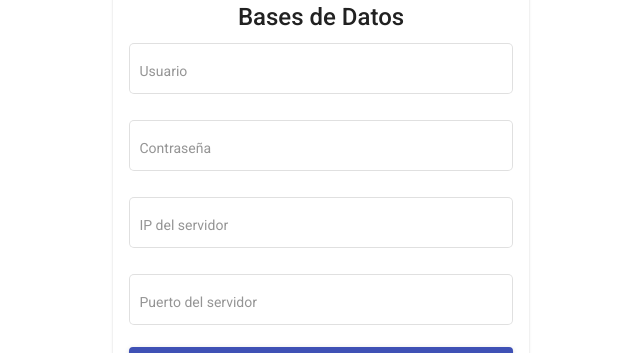
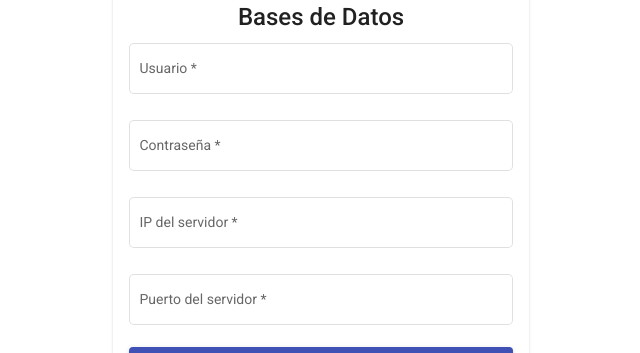
Before and after one commit to javan9916/ProyectoBasesII, an Angular app: page /login in a window 1280 px wide. Shown: the part 153-506 px from the top of the page, without its empty margins (319-959 px from the left). Built offline with nearby package versions, Linux system fonts and the light colour scheme.

Commit message:
avance login

```diff
--- a/src/app/admin/admin.component.css
+++ b/src/app/admin/admin.component.css
@@ -0,0 +1,3 @@
+.content {
+    padding: 20px;
+}
--- a/src/app/admin/admin.component.html
+++ b/src/app/admin/admin.component.html
@@ -1,3 +1,5 @@
-<p>
-  admin works!
-</p>
+<div class="content">
+  <p>
+    admin works!
+  </p>
+</div>
--- a/src/app/login/login.component.html
+++ b/src/app/login/login.component.html
@@ -6,22 +6,26 @@
       <form [formGroup]="loginForm" (ngSubmit)="onSubmit()">
         <!-- Usuario -->
         <mat-form-field appearance="outline">
-              <input matInput type="text" id="username" placeholder="Usuario" formControlName="username" required>
+          <mat-label>Usuario</mat-label>
+          <input matInput type="text" id="username" placeholder="Usuario01" formControlName="username" required>
           <mat-error *ngIf="formControls.username.errors?.required">Este campo es <strong>requerido</strong></mat-error>
         </mat-form-field>
         <!-- Contraseña -->
         <mat-form-field appearance="outline">
-              <input matInput type="password" id="password" placeholder="Contraseña" formControlName="password" required>
+          <mat-label>Contraseña</mat-label>
+          <input matInput type="password" id="password" placeholder="xxxxxxxx" formControlName="password" required>
           <mat-error *ngIf="formControls.password.errors?.required">Este campo es <strong>requerido</strong></mat-error>
         </mat-form-field>
         <!-- IP -->
         <mat-form-field appearance="outline">
-              <input matInput type="ip" id="ip" placeholder="IP del servidor" formControlName="ip" required>
+          <mat-label>IP del servidor</mat-label>
+          <input matInput type="ip" id="ip" placeholder="172.164.0.1" formControlName="ip" required>
           <mat-error *ngIf="formControls.password.errors?.required">Este campo es <strong>requerido</strong></mat-error>
         </mat-form-field>
         <!-- Puerto del servidor -->
         <mat-form-field appearance="outline">
-              <input matInput type="port" id="port" placeholder="Puerto del servidor" formControlName="port" required>
+          <mat-label>Puerto del servidor</mat-label>
+          <input matInput type="port" id="port" placeholder="4200" formControlName="port" required>
           <mat-error *ngIf="formControls.password.errors?.required">Este campo es <strong>requerido</strong></mat-error>
         </mat-form-field>
 
```
Lines whose indentation alone changed are shown as unchanged.
